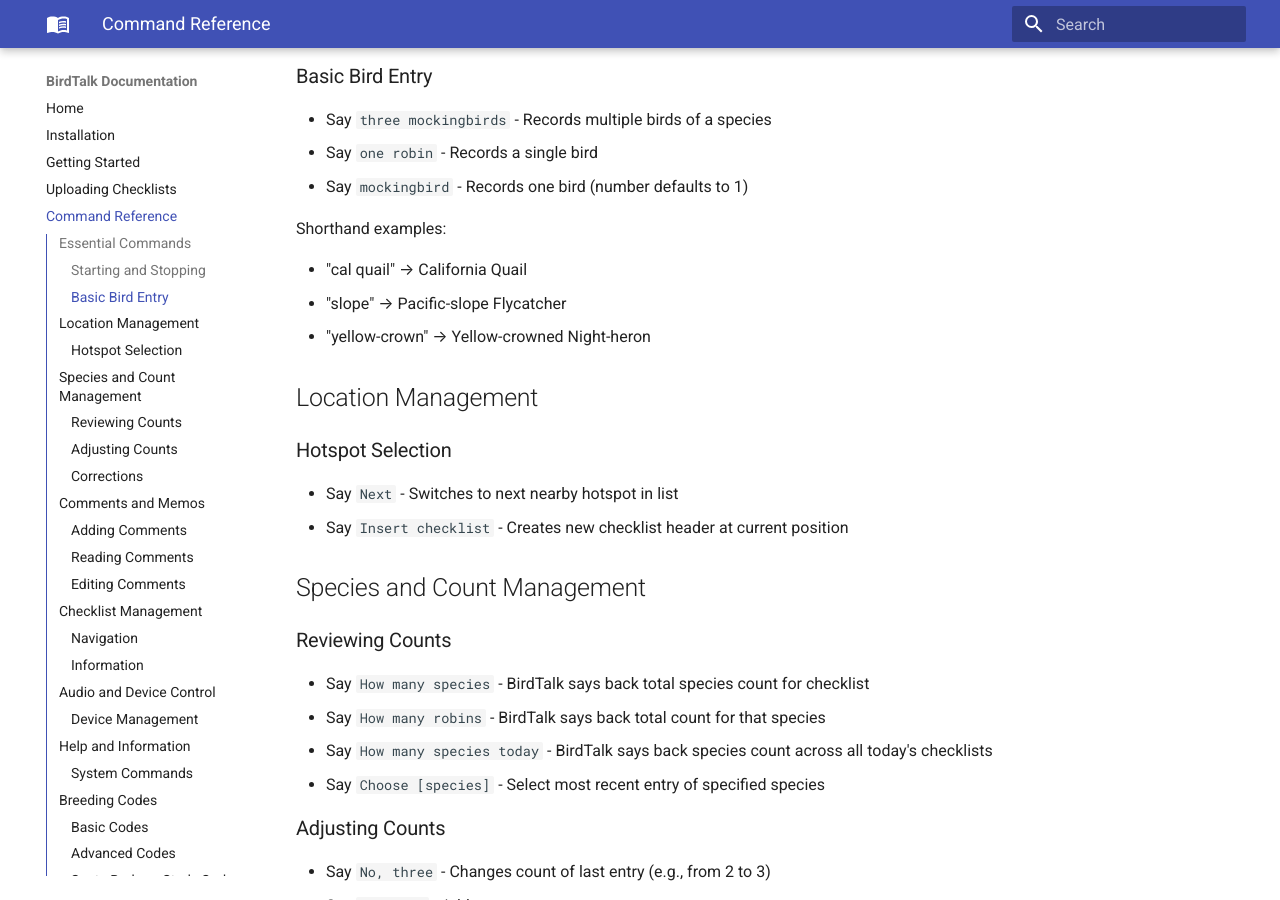
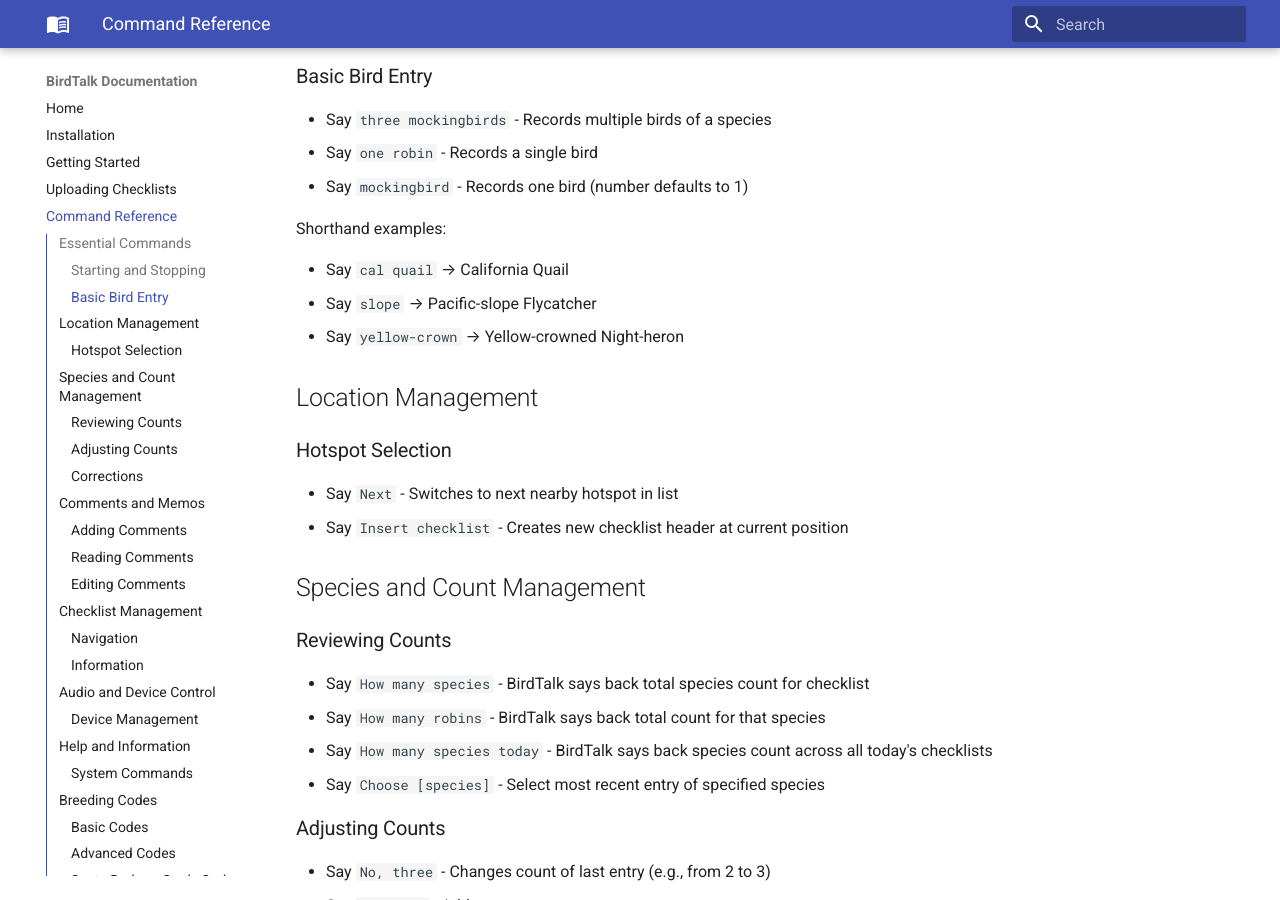
Before and after one commit to johncallender/birdtalk-docs, an MkDocs documentation site: the page built from docs/commands/reference.md, in a window 1280 px wide and 900 px high, scrolled down 477 px. Built offline with MkDocs 1.6.1 and Material for MkDocs 9.7.7, drawn with Linux system fonts in a browser that asks for light colours.

Commit message:
Consistency of Say

```diff
--- a/docs/commands/reference.md
+++ b/docs/commands/reference.md
@@ -20,9 +20,9 @@
 
 Shorthand examples:
 
-- "cal quail" → California Quail
-- "slope" → Pacific-slope Flycatcher
-- "yellow-crown" → Yellow-crowned Night-heron
+- Say `cal quail` → California Quail
+- Say `slope` → Pacific-slope Flycatcher
+- Say `yellow-crown` → Yellow-crowned Night-heron
 
 ## Location Management
 
```
